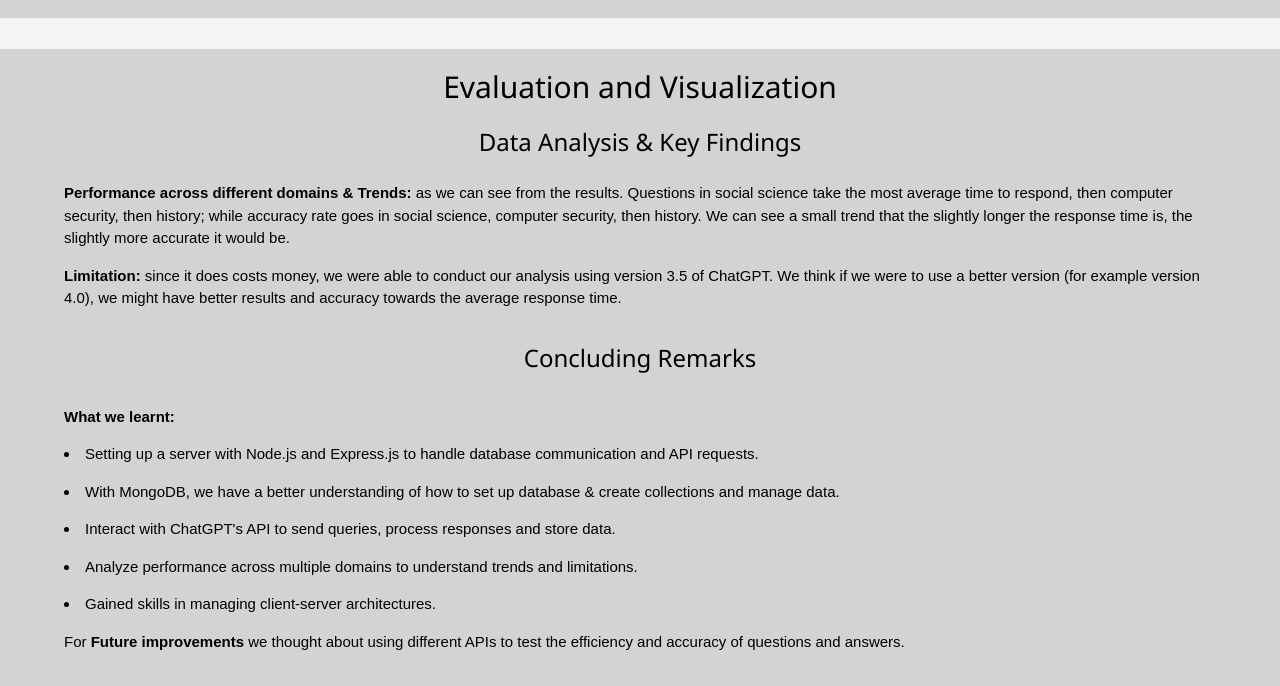
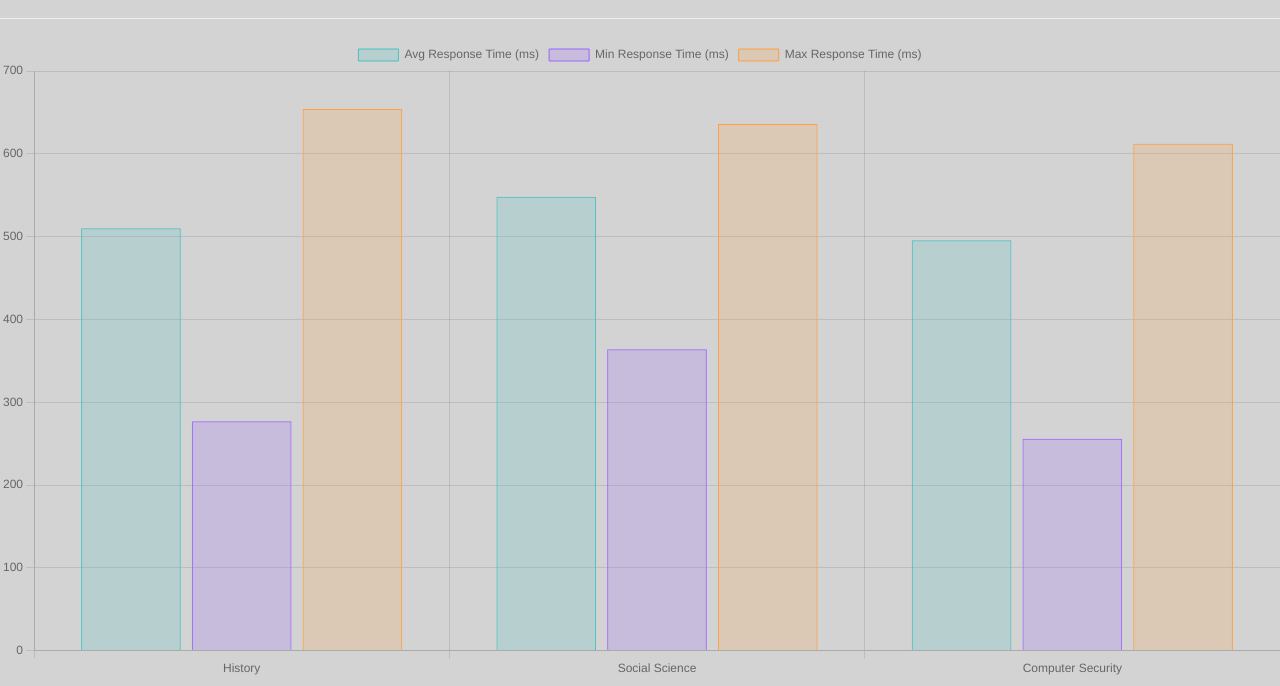
Before and after one commit to JinxiaoZhou/ITEC4020-ChatGPT-Efficience, a website: page Index.html in a window 1280 px wide. Shown: the part 2325-3011 px from the top of the page. Drawn offline with nearby package versions, Linux system fonts and the light colour scheme.

Commit message:
data visualisation

```diff
--- a/Index.html
+++ b/Index.html
@@ -24,6 +24,13 @@
       </div>
     </div>
   </div>
+
+  <script>
+    const avgResponseTimes = [510.07, 548.03, 495.71];
+    const minResponseTimes = [277, 364, 256];
+    const maxResponseTimes = [654, 636, 612];
+    const accuracyRates = [75, 80, 78.3];
+  </script>
 </head>
 
 <body>
@@ -131,6 +138,7 @@
             const responseMessage = document.getElementById('responseMessage');
             responseMessage.textContent = 'Processing...';
 
+
             try {
               const historyResponse = await fetch('https://itec4020p2.onrender.com/history', {
                 method: 'get',
@@ -153,7 +161,10 @@
               const historyAccurateResult = await historyAccurateResponse.json();
               document.getElementById('historyAcc').textContent = `${historyAccurateResult.historyAccuracy * 100}%`;
 
-
+              avgResponseTimes[0] = (historyResult.avg);
+              minResponseTimes[0] = (historyResult.min);
+              maxResponseTimes[0] = (historyResult.max);
+              accuracyRates[0] = (historyAccurateResult.historyAccuracy * 100);
 
               const socialScienceResponse = await fetch('https://itec4020p2.onrender.com/social-science', {
                 method: 'get',
@@ -176,7 +187,10 @@
               const socialScienceAccurateResult = await socialScienceAccurateResponse.json();
               document.getElementById('socialScienceAcc').textContent = `${socialScienceAccurateResult.socialAccuracy * 100}%`;
 
-
+              avgResponseTimes[1] = socialScienceResult.avg;
+              minResponseTimes[1] = socialScienceResult.min;
+              maxResponseTimes[1] = socialScienceResult.max;
+              accuracyRates[1] = socialScienceAccurateResult.socialAccuracy * 100;
 
               const computerSecurityReponse = await fetch('https://itec4020p2.onrender.com/computer-security', {
                 method: 'get',
@@ -199,6 +213,9 @@
               const computerSecurityAccurateResult = await computerSecurityAccurateResponse.json();
               document.getElementById('computerSecurityAcc').textContent = `${computerSecurityAccurateResult.computerAccuracy * 100}%`;
 
+              avgResponseTimes[2] = computerSecurityResult.avg;
+              maxResponseTimes[2] = computerSecurityResult.max;
+              accuracyRates[2] = computerSecurityAccurateResult.computerAccuracy * 100;
 
               responseMessage.textContent = 'Test completed successfully.';
             } catch (error) {
@@ -259,6 +276,84 @@
 
     <hr>
 
+    <div id="visualization">
+      <canvas id="responseTimeChart" width="400" height="200"></canvas>
+      <canvas id="accuracyChart" width="400" height="200"></canvas>
+
+      <script src="https://cdn.jsdelivr.net/npm/chart.js"></script>
+      <script>
+        const responseTimeCtx = document.getElementById('responseTimeChart').getContext('2d');
+        const accuracyCtx = document.getElementById('accuracyChart').getContext('2d');
+
+        const responseTimeChart = new Chart(responseTimeCtx, {
+          type: 'bar',
+          data: {
+            labels: ['History', 'Social Science', 'Computer Security'],
+            datasets: [
+              {
+                label: 'Avg Response Time (ms)',
+                data: [avgResponseTimes[0], avgResponseTimes[1], avgResponseTimes[2]],
+                backgroundColor: 'rgba(75, 192, 192, 0.2)',
+                borderColor: 'rgba(75, 192, 192, 1)',
+                borderWidth: 1
+              },
+              {
+                label: 'Min Response Time (ms)',
+                data: [minResponseTimes[0], minResponseTimes[1], minResponseTimes[2]],
+                backgroundColor: 'rgba(153, 102, 255, 0.2)',
+                borderColor: 'rgba(153, 102, 255, 1)',
+                borderWidth: 1
+              },
+              {
+                label: 'Max Response Time (ms)',
+                data: [maxResponseTimes[0], maxResponseTimes[1], maxResponseTimes[2]],
+                backgroundColor: 'rgba(255, 159, 64, 0.2)',
+                borderColor: 'rgba(255, 159, 64, 1)',
+                borderWidth: 1
+              }
+            ]
+          },
+          options: {
+            scales: {
+              y: {
+                beginAtZero: true
+              }
+            }
+          }
+        });
+
+        const accuracyChart = new Chart(accuracyCtx, {
+          type: 'bar',
+          data: {
+            labels: ['History', 'Social Science', 'Computer Security'],
+            datasets: [
+              {
+                label: 'Accuracy Rate (%)',
+                data: [accuracyRates[0], accuracyRates[1], accuracyRates[2]],
+                backgroundColor: [
+                  'rgba(255, 99, 132, 0.2)',
+                  'rgba(54, 162, 235, 0.2)',
+                  'rgba(255, 206, 86, 0.2)'
+                ],
+                borderColor: [
+                  'rgba(255, 99, 132, 1)',
+                  'rgba(54, 162, 235, 1)',
+                  'rgba(255, 206, 86, 1)'
+                ],
+                borderWidth: 1
+              }
+            ]
+          },
+          options: {
+            responsive: true
+          }
+        });
+      </script>
+
+    </div>
+
+    <hr>
+
   </section>
   <section id="presentation" style="background-color: lightgrey; padding-bottom: 40px">
     <h2 style="text-align: center; padding: 15px">Evaluation and Visualization</h2>
@@ -288,6 +383,7 @@
         questions and answers.</li>
     </ul>
   </section>
+
   <footer>
     <p>Made by Zijing Wang, Michelle McManaman, Jinxiao Zhou</p>
   </footer>
@@ -368,7 +464,7 @@
     padding: 8px 16px;
     text-align: center;
     text-decoration: none;
-    display: inline-block;
+    display: block;
     font-size: 16px;
     margin: 4px 2px;
     transition-duration: 0.4s;
```
